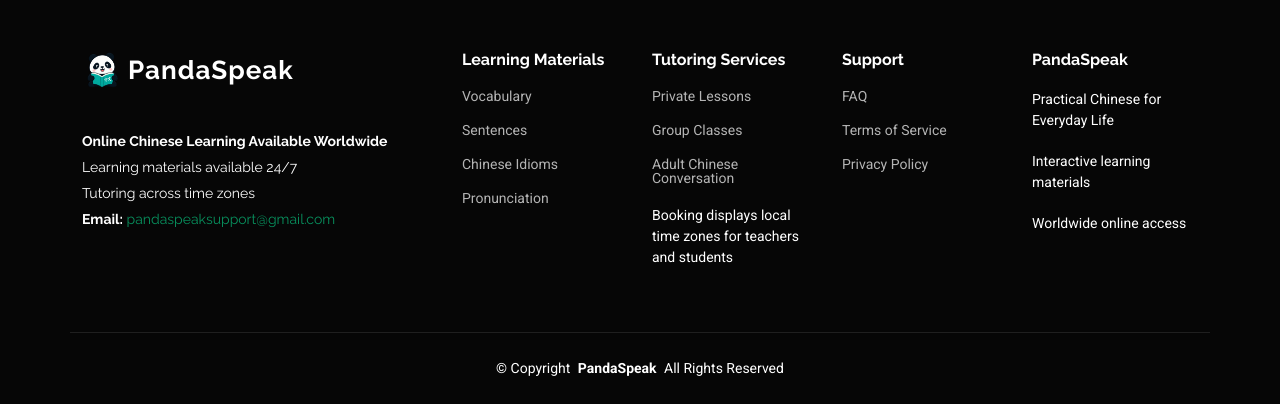
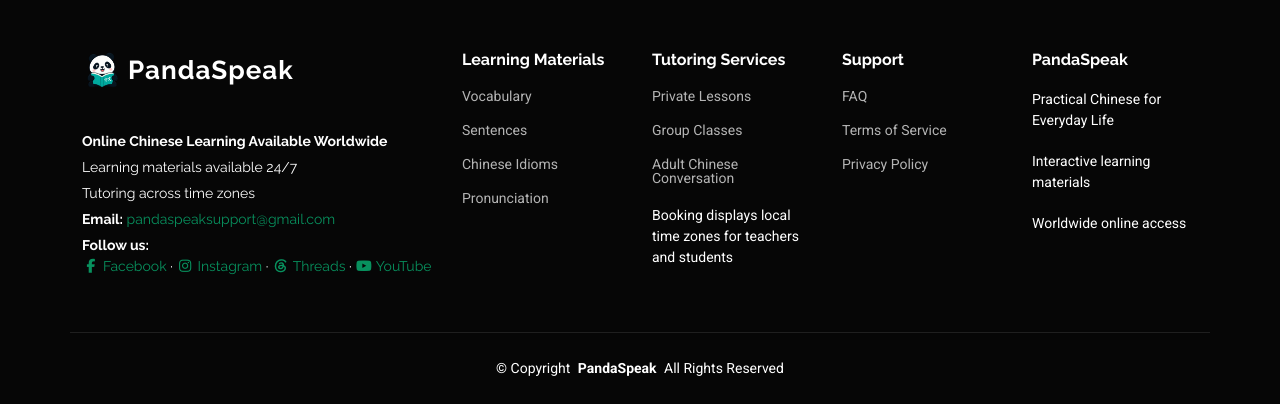
Before and after one commit to cecemoo/PandaSpeak, a Django app: template account/templates/account/about.html in a window 1280 px wide. Shown: the part 1897-2301 px from the top of the page. Run offline with Django 5.2, Linux system fonts and the light colour scheme; the template is opened without the code that fills it, so the values that code supplies are empty; parts of the project's set-up code (start-up, migrations or seed data) failed here and were passed over; some libraries are stand-ins or nearby versions.

Commit message:
Add social media links under the footer email (Cece, 2026-10-27)
Footer 'Follow us' row under the support email linking the brand
accounts: Facebook Page (PandaSpeak Chinese), Instagram
@pandaspeakchinese, Threads @pandaspeakchinese, and the YouTube
channel — brand icons + labels, opening in a new tab. The same four
URLs added to the Organization JSON-LD sameAs.

```diff
--- a/account/templates/account/base.html
+++ b/account/templates/account/base.html
@@ -23,6 +23,7 @@
         "url": "https://pandaspeak.org/",
         "logo": "https://pandaspeak.org/static/assets/img/logo.jpeg",
         "email": "pandaspeaksupport@gmail.com",
+        "sameAs": ["https://www.facebook.com/people/PandaSpeak-Chinese/61592981011224/", "https://www.instagram.com/pandaspeakchinese/", "https://www.threads.net/@pandaspeakchinese", "https://www.youtube.com/@PandaSpeakChinese"],
         "description": "PandaSpeak is an independent online Traditional Chinese learning platform for adults worldwide. It is based in Houston, Texas and owned by Orange Jump Jump. Students and teachers may participate from anywhere in the world. Self-paced learning materials are available online 24 hours a day, 7 days a week, and online tutoring supports teacher and student local time zones.",
         "address": {
           "@type": "PostalAddress",
@@ -112,7 +113,7 @@
     <div class="container footer-top"><div class="row gy-4">
       <div class="col-lg-4 col-md-6 footer-about">
         <a href="{% url 'home' %}" class="logo d-flex align-items-center"><img src="{% static 'assets/img/logo.jpeg' %}" alt="PandaSpeak Logo"><span class="sitename">PandaSpeak</span></a>
-        <div class="footer-contact pt-3"><p><strong>Online Chinese Learning Available Worldwide</strong></p><p>Learning materials available 24/7</p><p>Tutoring across time zones</p><p><strong>Email:</strong> <a href="mailto:pandaspeaksupport@gmail.com">pandaspeaksupport@gmail.com</a></p></div>
+        <div class="footer-contact pt-3"><p><strong>Online Chinese Learning Available Worldwide</strong></p><p>Learning materials available 24/7</p><p>Tutoring across time zones</p><p><strong>Email:</strong> <a href="mailto:pandaspeaksupport@gmail.com">pandaspeaksupport@gmail.com</a></p><p class="footer-social"><strong>Follow us:</strong><br><a href="https://www.facebook.com/people/PandaSpeak-Chinese/61592981011224/" target="_blank" rel="noopener" aria-label="PandaSpeak Chinese on Facebook"><i class="fa-brands fa-facebook-f"></i> Facebook</a> &middot; <a href="https://www.instagram.com/pandaspeakchinese/" target="_blank" rel="noopener" aria-label="PandaSpeak Chinese on Instagram"><i class="fa-brands fa-instagram"></i> Instagram</a> &middot; <a href="https://www.threads.net/@pandaspeakchinese" target="_blank" rel="noopener" aria-label="PandaSpeak Chinese on Threads"><i class="fa-brands fa-threads"></i> Threads</a> &middot; <a href="https://www.youtube.com/@PandaSpeakChinese" target="_blank" rel="noopener" aria-label="PandaSpeak on YouTube"><i class="fa-brands fa-youtube"></i> YouTube</a></p></div>
       </div>
       <div class="col-lg-2 col-md-3 footer-links"><h4>Learning Materials</h4><ul>
         {% if user.is_authenticated %}{% if user.is_staff %}<li><a href="{% url 'manager_dashboard' %}">Manager Dashboard</a></li>{% elif user.is_teacher %}<li><a href="{% url 'teacher_dashboard' %}">Teacher Dashboard</a></li>{% else %}<li><a href="{% url 'student_dashboard' %}">Vocabulary</a></li><li><a href="{% url 'student_dashboard' %}">Sentences</a></li><li><a href="{% url 'student_dashboard' %}">Chinese Idioms</a></li><li><a href="{% url 'student_dashboard' %}">Pronunciation</a></li>{% endif %}
```
